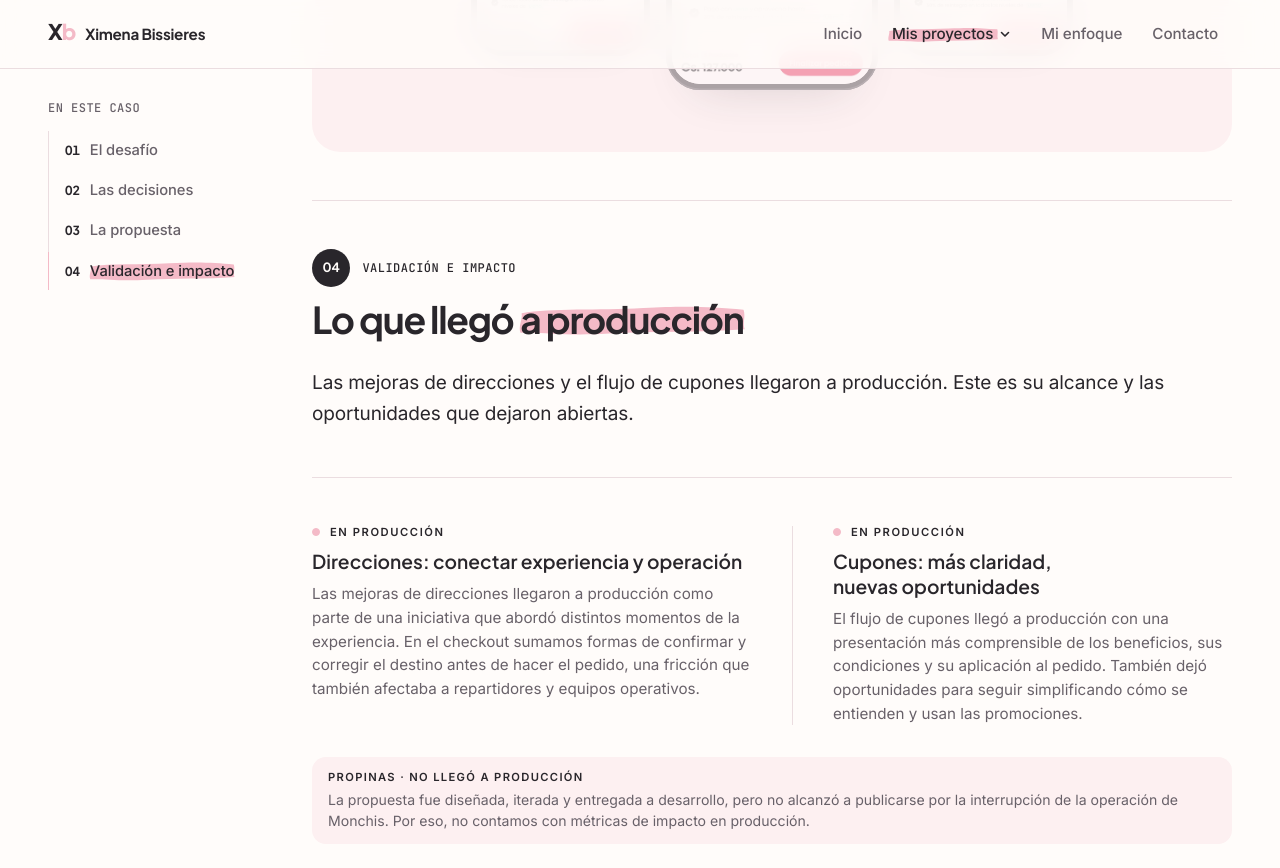
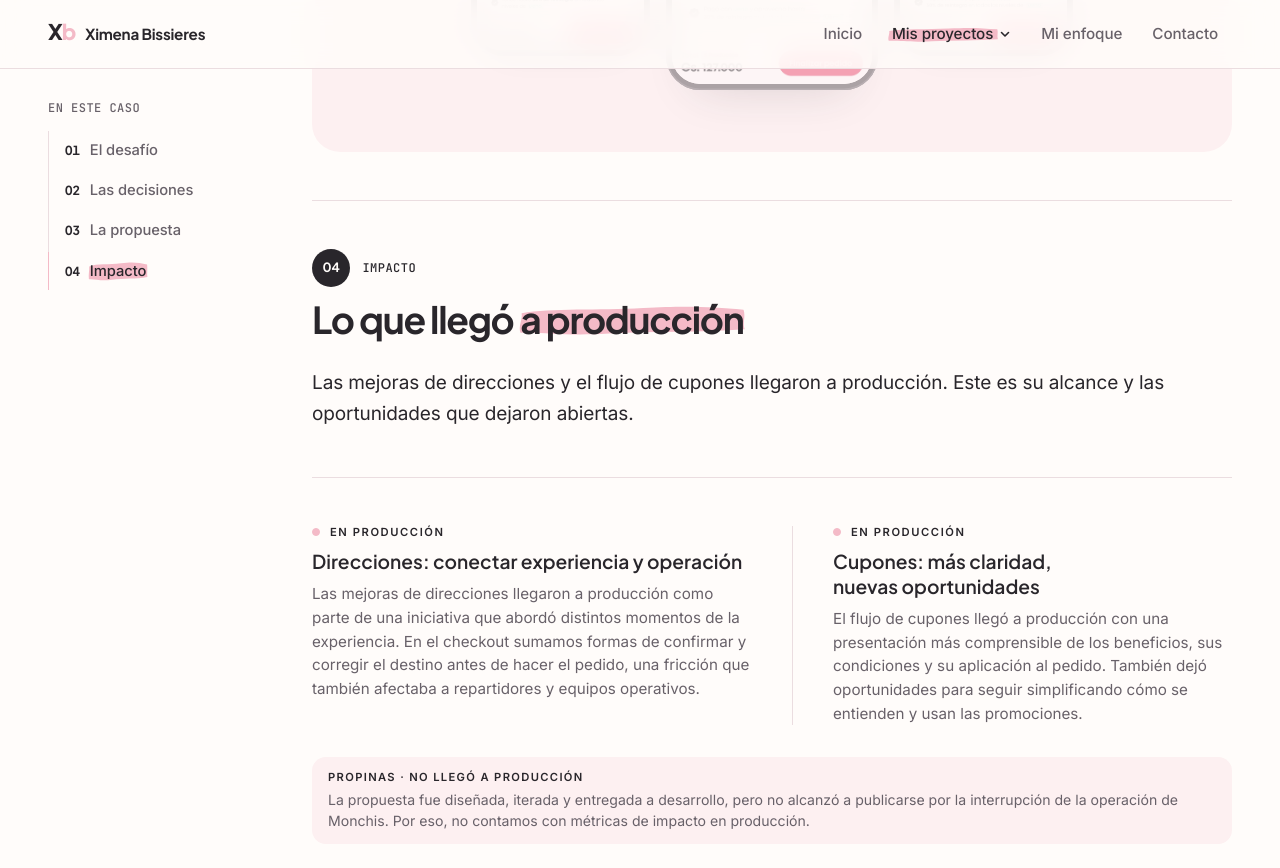
Before and after one commit to ximebissieres/Ximebissieres.github.io, a Jekyll site: the page built from proyectos/monchis.html, in a window 1280 px wide and 900 px high, scrolled down 3783 px. Shown: the top 868 px of the window. Built offline with Jekyll 4.4.1, drawn with Linux system fonts in a browser that asks for light colours.

Commit message:
Monchis: la sección 04 se llama Impacto
Co-Authored-By: Claude Opus 5.5 <noreply@anthropic.com>
Claude-Session: https://claude.ai/code/session_01DJ4kQgEHjb3PtnpPBBuZ5X

```diff
--- a/proyectos/monchis.html
+++ b/proyectos/monchis.html
@@ -165,8 +165,8 @@ summary: 'En Monchis, los pedidos podían ser con envío a domicilio, retiro en
       </div>
     </section>
 
-    <section class="chapter" id="impacto" data-title="Validación e impacto">
-      <header class="chapter-head"><p class="eyebrow">Validación e impacto</p><h2 class="chapter-title">Lo que llegó <em>a producción</em></h2></header>
+    <section class="chapter" id="impacto" data-title="Impacto">
+      <header class="chapter-head"><p class="eyebrow">Impacto</p><h2 class="chapter-title">Lo que llegó <em>a producción</em></h2></header>
       <p class="lead">Las mejoras de direcciones y el flujo de cupones llegaron a producción. Este es su alcance y las oportunidades que dejaron abiertas.</p>
 
       <div class="impact-pair">
```
Also changed, not shown: MONCHIS_CHECKOUT_PENDIENTES.md (+2 -2 lines).
